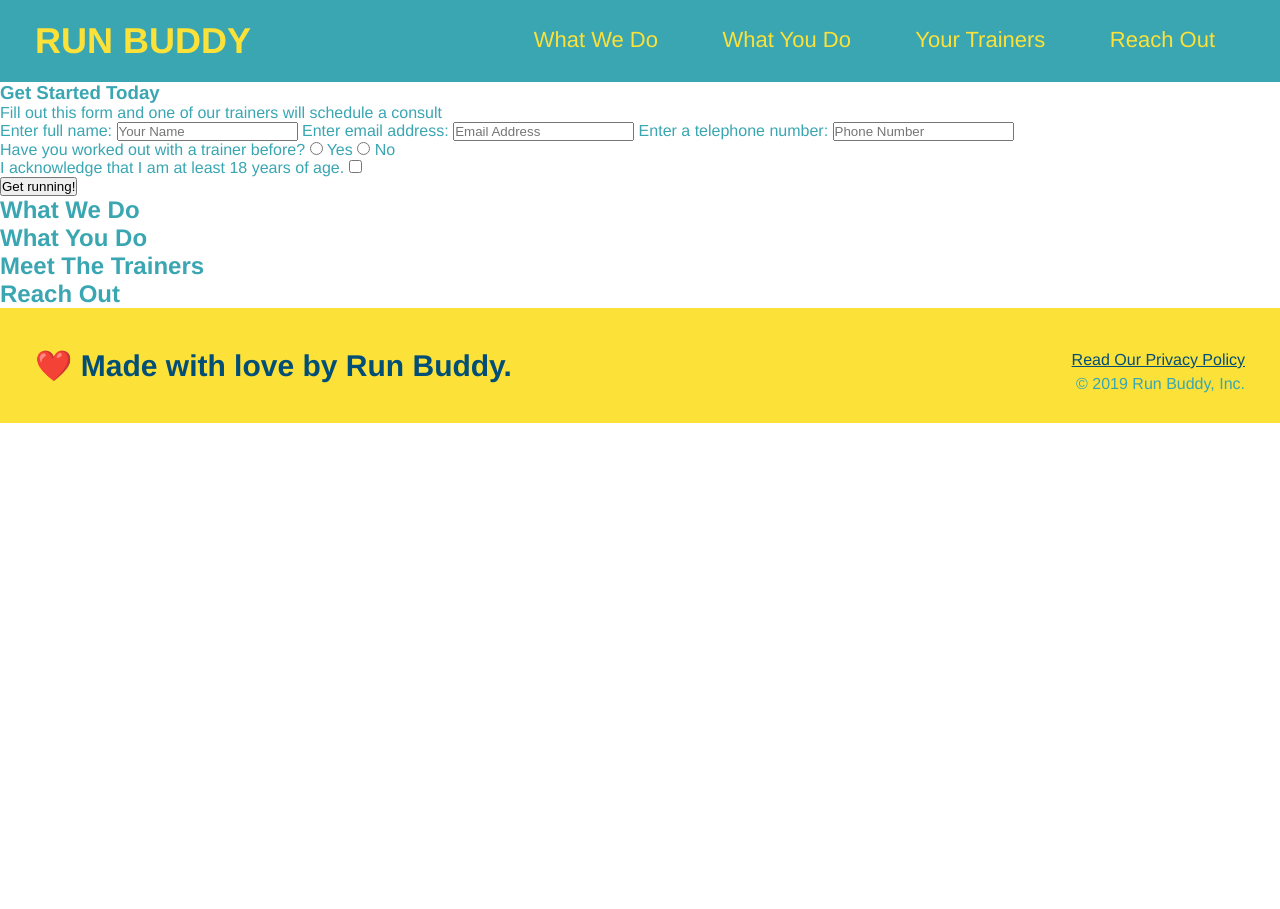
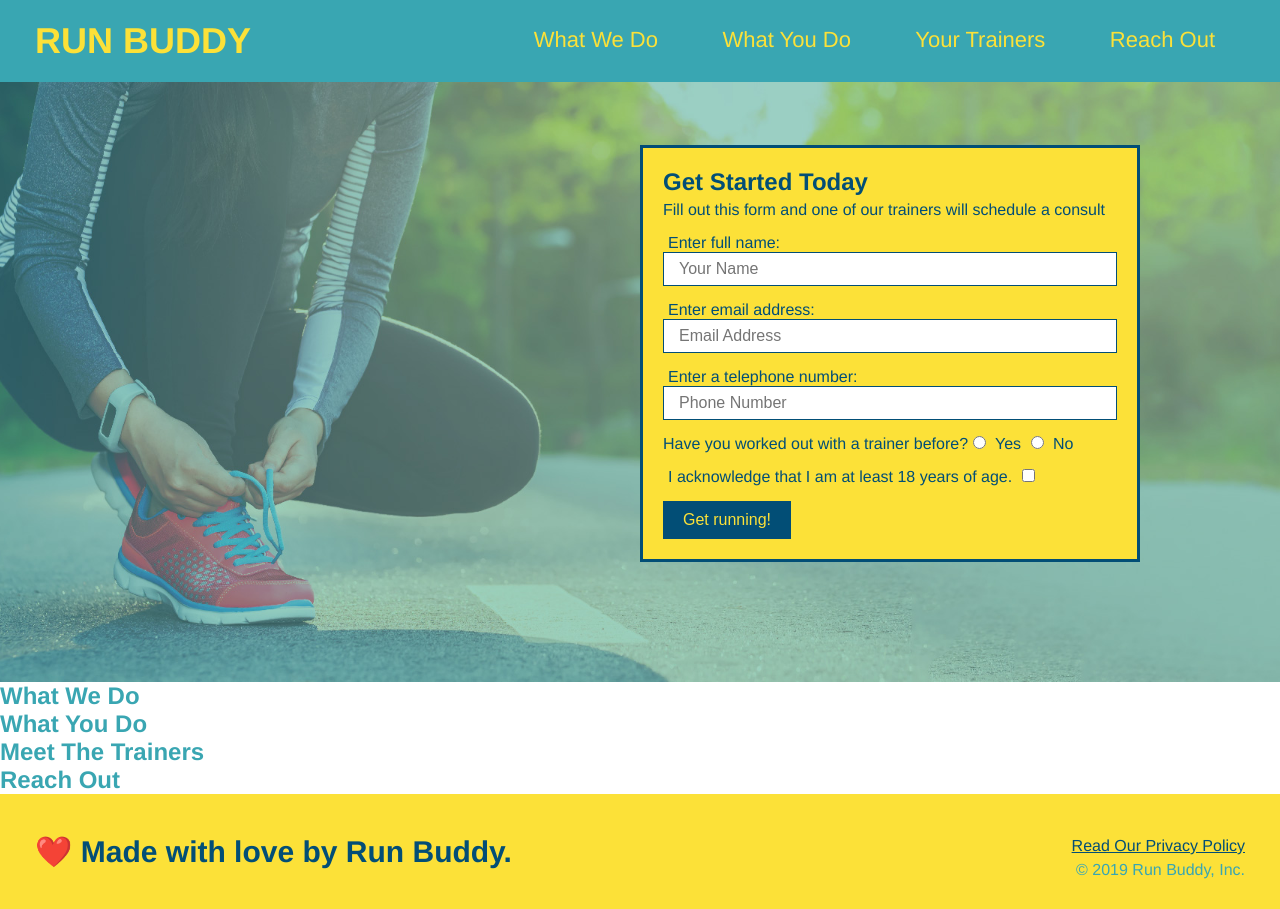
Before and after one commit to utake6d6/run-buddy, a plain HTML site: page index.html in a window 1280 px wide. Before the commit the page ends 800 px from the top, so only its background shows below. Drawn offline with Linux system fonts and the light colour scheme.

Commit message:
added form styling and postion

```diff
--- a/assets/css/style.css
+++ b/assets/css/style.css
@@ -80,3 +80,55 @@ footer div {
 footer a {
   color: #024e76;
 }
+
+/* Hero Style Start */
+.hero {
+  background-image: url("../images/hero-bg.jpg");
+  height: 600px;
+  background-size: cover;
+  background-position: center;
+  position: relative;
+}
+
+.hero-form {
+  border: 3px solid #024e76;
+  background-color: #fce138;
+  padding: 20px;
+  width: 500px;
+  color: #024e76;
+  position: absolute;
+  bottom: 120px;
+  right: 140px;
+}
+
+.hero-form h3 {
+  font-size: 24px;
+  margin: 0;
+}
+
+.hero-form p {
+  margin: 5px 0 15px 0;
+}
+
+.form-input {
+  border: 1px solid #024e76;
+  display: block;
+  padding: 7px 15px;
+  font-size: 16px;
+  color: #024e76;
+  width: 100%;
+  margin-bottom:15px;
+}
+
+.hero-form label {
+  margin: 0 5px;
+}
+
+.hero-form button {
+  color: #fce138;
+  background-color: #024e76;
+  border: none;
+  padding: 10px 20px;
+  font-size:16px;
+}
+/* Hero Style End */
--- a/index.html
+++ b/index.html
@@ -32,18 +32,18 @@
           </nav>
         </header>
 <!-- hero section -->
-<section>
-    <div>
+<section class="hero">
+    <div class="hero-form">
       <h3>Get Started Today</h3>
       <p>Fill out this form and one of our trainers will schedule a consult</p>
     <!-- Add form element -->
     <form>
       <label for="name">Enter full name:</label>
-      <input type="text" placeholder="Your Name" name="name" id="name" />
+      <input type="text" placeholder="Your Name" name="name" id="name" class="form-input" />
       <label for="email">Enter email address:</label>
-      <input type="email" placeholder="Email Address" name="email" id="email" />
+      <input type="email" placeholder="Email Address" name="email" id="email" class="form-input" />
       <label for="phone">Enter a telephone number:</label>
-      <input type="tel" placeholder="Phone Number" name="phone" id="phone" />
+      <input type="tel" placeholder="Phone Number" name="phone" id="phone" class="form-input" />
       <p>
         Have you worked out with a trainer before?
         <input type="radio" name="trainer-confirm" id="trainer-yes" />
```
Also changed, not shown: assets/images/hero-bg.jpg (added).
